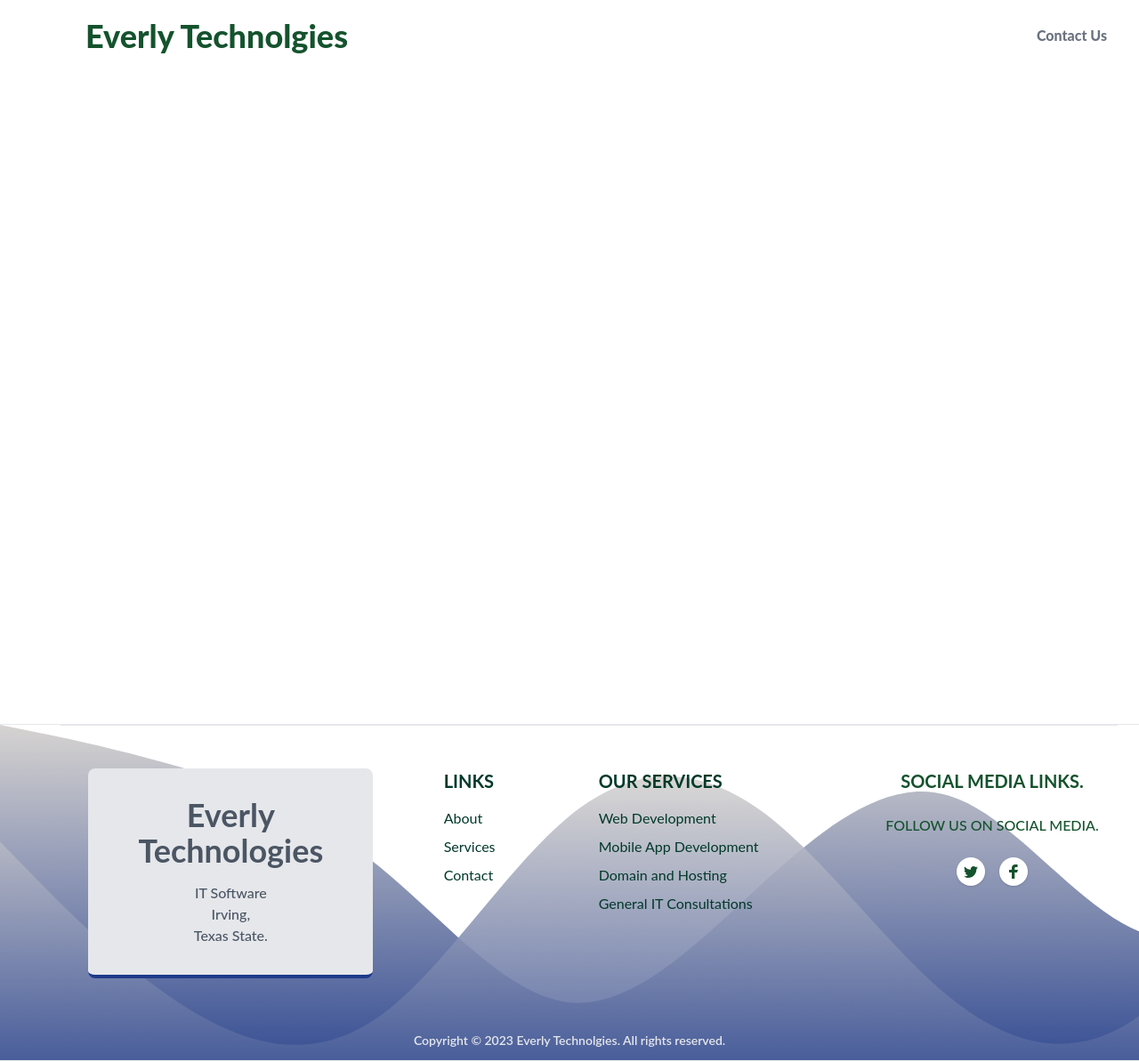
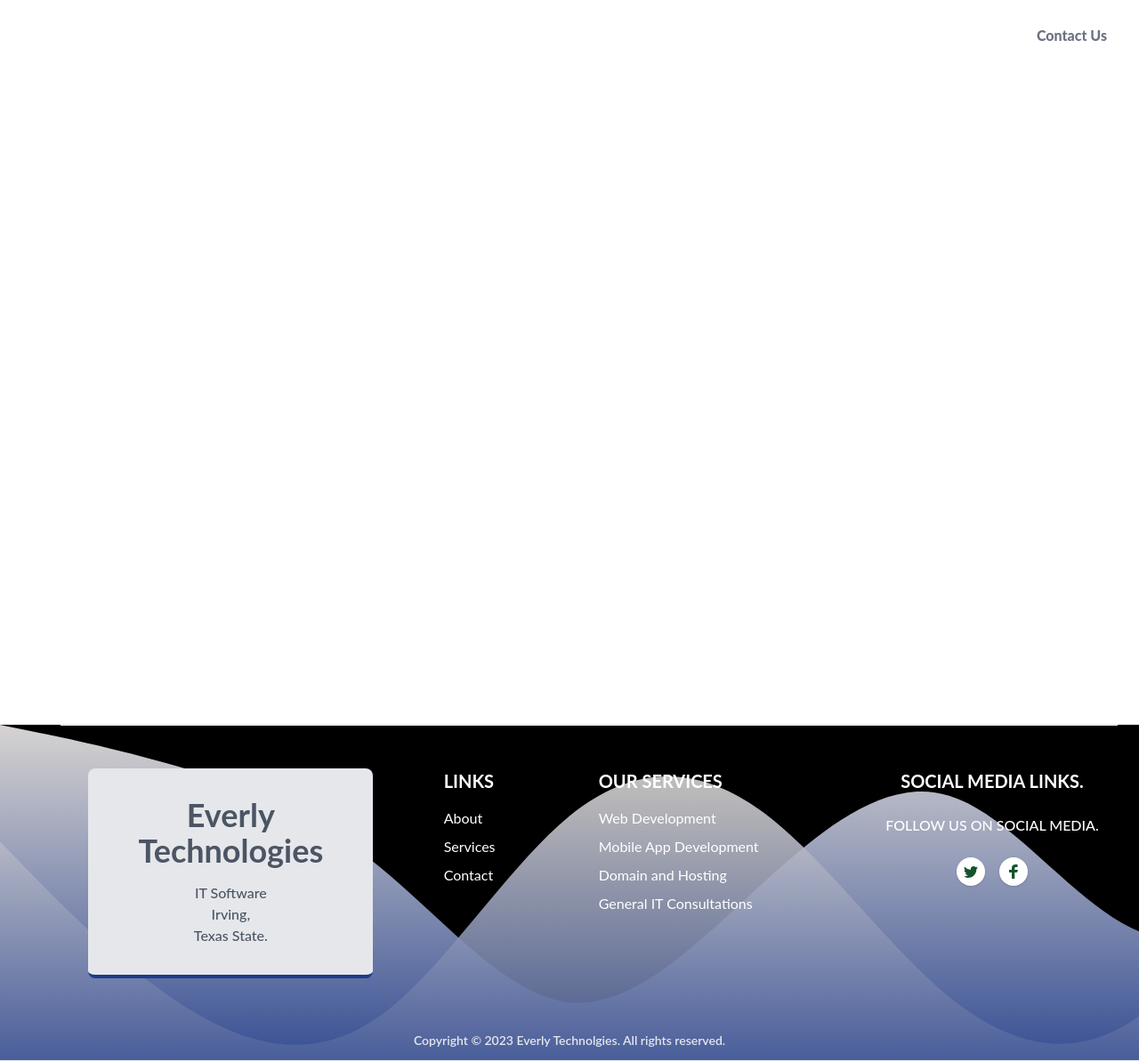
Before and after one commit to Everlytechnologies/Everlytechnologies.github.io, a React (Create React App) app: page /contact in a window 1280 px wide. Shown: the whole page at 89% size. Built offline with nearby package versions, Linux system fonts and the light colour scheme.

Commit message:
Update color theme

```diff
--- a/src/components/Clients.js
+++ b/src/components/Clients.js
@@ -12,11 +12,11 @@ const Clients = () => {
         <div className="mt-8 bg-gray-100">
             <section data-aos="fade-up">
                 <div className="my-4 py-4">
-                        <h2 className="my-2 text-center text-3xl text-green-900 uppercase font-bold">Our Clients</h2>
+                        <h2 className="my-2 text-center text-3xl text-black-900 uppercase font-bold">Our Clients</h2>
                         <div className='flex justify-center'>
                             <div className='w-24 border-b-4 border-blue-900'></div>
                         </div>
-                        <h2 className="mt-4 mx-12 text-center text-xl lg:text-2xl font-semibold text-green-900">Some of our clients.</h2>
+                        <h2 className="mt-4 mx-12 text-center text-xl lg:text-2xl font-semibold text-black-900">Some of our clients.</h2>
                     </div>
 
                 <div className="p-16" data-aos="fade-in" data-aos-delay="600">
--- a/src/components/Footer.js
+++ b/src/components/Footer.js
@@ -25,41 +25,41 @@ const Footer = () => {
 
                     {/* 2nd block */}
                     <div className="col-span-6 md:col-span-6 lg:col-span-1 ml-7 mx-auto">
-                        <h6 className="text-[#013929] text-xl font-bold mb-4">LINKS</h6>
+                        <h6 className="text-white text-xl font-bold mb-4">LINKS</h6>
                         <ul className="text-md">
                         <li className="mb-2">
-                            <HashLink to="#" className="text-[#013929] hover:text-gray-900 hover:tracking-wider transition duration-250 ease-in-out">About</HashLink>
+                            <HashLink to="#" className="text-white hover:text-gray-900 hover:tracking-wider transition duration-250 ease-in-out">About</HashLink>
                         </li>
                         <li className="mb-2">
-                            <HashLink to="#" className="text-[#013929] hover:text-gray-900 hover:tracking-wider transition duration-250 ease-in-out">Services</HashLink>
+                            <HashLink to="#" className="text-white hover:text-gray-900 hover:tracking-wider transition duration-250 ease-in-out">Services</HashLink>
                         </li>
                         <li className="mb-2">
-                            <HashLink to="#" className="text-[#013929] hover:text-gray-900 hover:tracking-wider transition duration-250 ease-in-out">Contact</HashLink>
+                            <HashLink to="#" className="text-white hover:text-gray-900 hover:tracking-wider transition duration-250 ease-in-out">Contact</HashLink>
                         </li>
                         </ul>
                     </div>
 
                     {/* 3rd block */}
                     <div className="col-span-6 md:col-span-6 lg:col-span-4 mx-auto">
-                        <h6 className="text-[#013929] text-xl font-bold mb-4">OUR SERVICES</h6>
+                        <h6 className="text-white text-xl font-bold mb-4">OUR SERVICES</h6>
                         <ul className="text-md">
                         <li className="mb-2">
-                            <Link to="#" className="text-[#013929] hover:text-gray-900 hover:tracking-wider transition duration-250 ease-in-out">Web Development</Link>
+                            <Link to="#" className="text-white hover:text-gray-900 hover:tracking-wider transition duration-250 ease-in-out">Web Development</Link>
                         </li>
                         <li className="mb-2">
-                            <Link to="#" className="text-[#013929] hover:text-gray-900 hover:tracking-wider transition duration-250 ease-in-out">Mobile App Development</Link>
+                            <Link to="#" className="text-white hover:text-gray-900 hover:tracking-wider transition duration-250 ease-in-out">Mobile App Development</Link>
                         </li>
                         <li className="mb-2">
-                            <Link to="#" className="text-[#013929] hover:text-gray-900 hover:tracking-wider transition duration-250 ease-in-out">Domain and Hosting</Link>
+                            <Link to="#" className="text-white hover:text-gray-900 hover:tracking-wider transition duration-250 ease-in-out">Domain and Hosting</Link>
                         </li>
                         <li className="mb-2">
-                            <Link to="#" className="text-[#013929] hover:text-gray-900 hover:tracking-wider transition duration-250 ease-in-out">General IT Consultations</Link>
+                            <Link to="#" className="text-white hover:text-gray-900 hover:tracking-wider transition duration-250 ease-in-out">General IT Consultations</Link>
                         </li>
                         </ul>
                     </div>
 
                     {/* 4th block */}
-                    <div className="col-span-12 text-center mx-auto lg:col-span-3 font-bold uppercase text-green-900">
+                    <div className="col-span-12 text-center mx-auto lg:col-span-3 font-bold uppercase text-white">
                         <div className="text-xl mb-6">
                             Social Media Links.
                         </div>
--- a/src/components/Hero.js
+++ b/src/components/Hero.js
@@ -10,11 +10,11 @@ const Hero = () => {
                     <NavBar />
                 </div>
 
-                <div className="m-auto overflow-hidden mx-4 mt-8 lg:mt-4 p-2 md:p-12 h-5/6" data-aos="zoom-in">
+                <div className="m-auto overflow-hidden mx-4      p-2 md:p-12 h-5/6" data-aos="zoom-in">
 
                     <div className="flex flex-col lg:flex-row py-8 justify-between text-center lg:text-left">
                         <div className="lg:w-1/2 flex flex-col justify-center" data-aos="zoom-in" data-aos-delay="200">
-                            <h1 className="mb-5 md:text-5xl text-3xl font-bold text-green-900">
+                            <h1 className="mb-5 md:text-5xl text-3xl font-bold text-white">
                             {/* We build digital solutions to help businesses scale */}
                                 Customized software solutions tailored to meet the distinctive requirements of your business
                             </h1>
--- a/src/components/Intro.js
+++ b/src/components/Intro.js
@@ -12,7 +12,7 @@ const Intro = () => {
                         </div>
                         <div className="flex-col my-4 text-center lg:text-left lg:my-0 lg:justify-end w-full lg:w-1/2 px-8" data-aos="zoom-in" data-aos-delay="500">
 
-                            <h3 className="text-3xl  text-green-900 font-bold">We develop high quality bespoke web and mobile applications for organizations, institutions and SMEs</h3>
+                            <h3 className="text-3xl  text-white font-bold">We develop high quality bespoke web and mobile applications for organizations, institutions and SMEs</h3>
                             <div>
                                 <p className='my-3 text-xl text-gray-600 font-semibold'>Our team is well vast in software development and is ready to help develop the applications of your choice.</p>
                             </div>
--- a/src/components/Navbar/NavBar.js
+++ b/src/components/Navbar/NavBar.js
@@ -23,7 +23,7 @@ const NavBar = () => {
         <nav className={`fixed top-0 w-full z-30 transition duration-300 ease-in-out mb-16 ${!top && 'bg-white shadow-lg'}`}>
             <div className="flex flex-row justify-between items-center py-2">
                 <div className="flex flex-row justify-center md:px-12 md:mx-12 items-center text-center font-semibold">
-                    <Link to="/"><h1 className="font-extrabold text-4xl text-green-900">Everly Technolgies</h1></Link>
+                    <Link to="/"><h1 className="font-extrabold text-4xl text-green-900 brand-text">Everly Technolgies</h1></Link>
                     {/* <Link to="/">
                         <img alt="card img" className="rounded-t logo duration-1000" src='images/logo.jpeg' />
                     </Link> */}
--- a/src/index.css
+++ b/src/index.css
@@ -43,3 +43,18 @@ input[type=number] {
   width: 50px;
   height: 100px;
 }
+
+#root{
+  background-color: black;
+}
+
+#services{
+  background: black;
+  color: white;
+}
+.brand-text{
+  color: white;
+}
+.bg-white .brand-text{
+  color:black
+}
```
Also changed, not shown: src/components/Services.js (+6 -6 lines).
